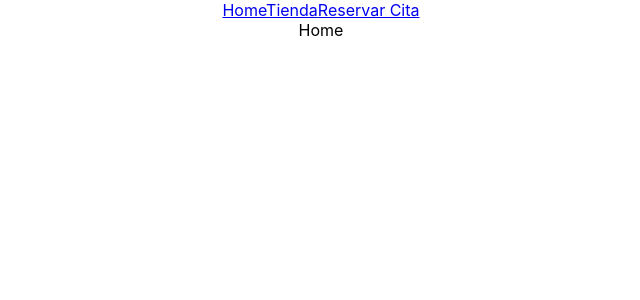
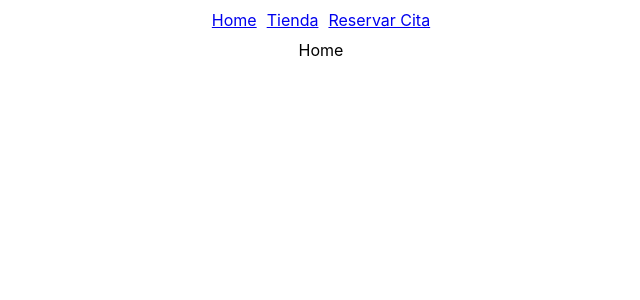
Before and after one commit to leonelborgesdev/clientopticavillavicencio, a React (Create React App) app: page / in a window 1280 px wide. Shown: the top 300 px of the page, without its empty margins (319-959 px from the left). Built offline with nearby package versions, Linux system fonts and the light colour scheme.

Commit message:
estilos nav

```diff
--- /dev/null
+++ b/src/components/Nav/Nav.css
@@ -0,0 +1,6 @@
+.container_nav{
+    display: flex;
+    justify-content: center;
+    gap: 10px;
+    margin: 10px;
+}
--- a/src/components/Nav/Nav.jsx
+++ b/src/components/Nav/Nav.jsx
@@ -1,9 +1,10 @@
 import React from "react";
 import { Link } from "react-router-dom";
+import "./Nav.css";
 
 export const Nav = () => {
   return (
-    <div>
+    <div className="container_nav">
       <Link to={"/"}>Home</Link>
       <Link to={"/tienda"}>Tienda</Link>
       <Link to={"/cita"}>Reservar Cita</Link>
```
